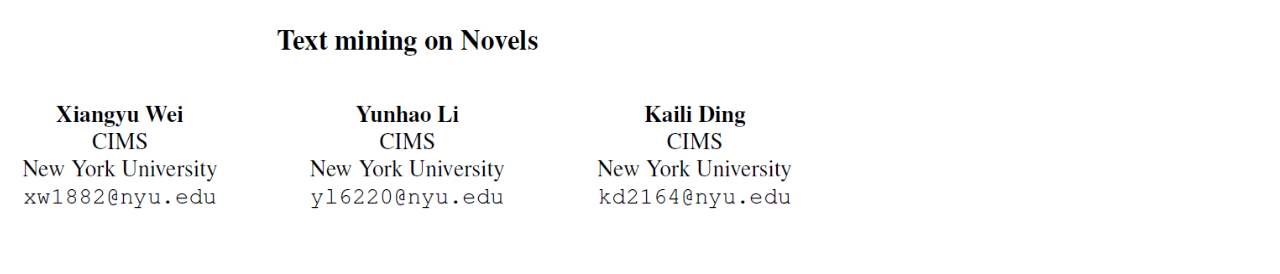
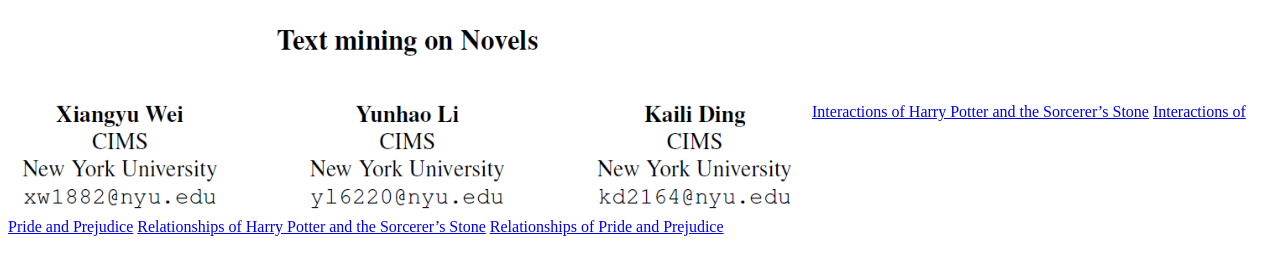
Before and after one commit to WeiXiangyu14/WeiXiangyu14.github.io, a plain HTML site: page index.html in a window 1280 px wide. Drawn offline with Linux system fonts and the light colour scheme.

Commit message:
add results

```diff
--- a/index.html
+++ b/index.html
@@ -6,7 +6,11 @@
 </head>
 
 <body>
-<img src="name.png" alt="names" width="800" height="210" align="center">
+	<img src="name.png" alt="names" width="800" height="210" align="center">
+	<a href="int_hp.html">Interactions of Harry Potter and the Sorcerer’s Stone</a>
+	<a href="int_pap.html">Interactions of Pride and Prejudice</a>
+	<a href="relation_HP1.html">Relationships of Harry Potter and the Sorcerer’s Stone</a>
+	<a href="relation_pap.html">Relationships of Pride and Prejudice</a>
 </body>
 
 </html>
```
